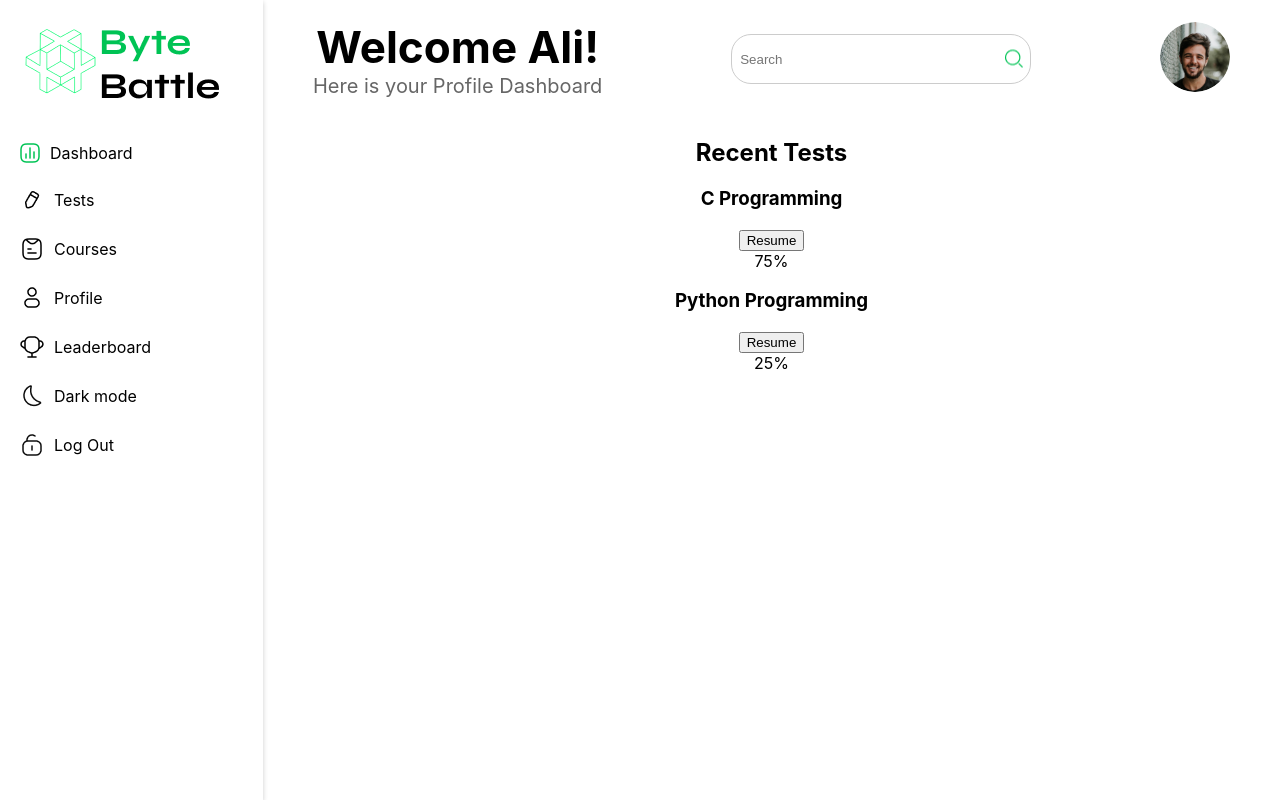
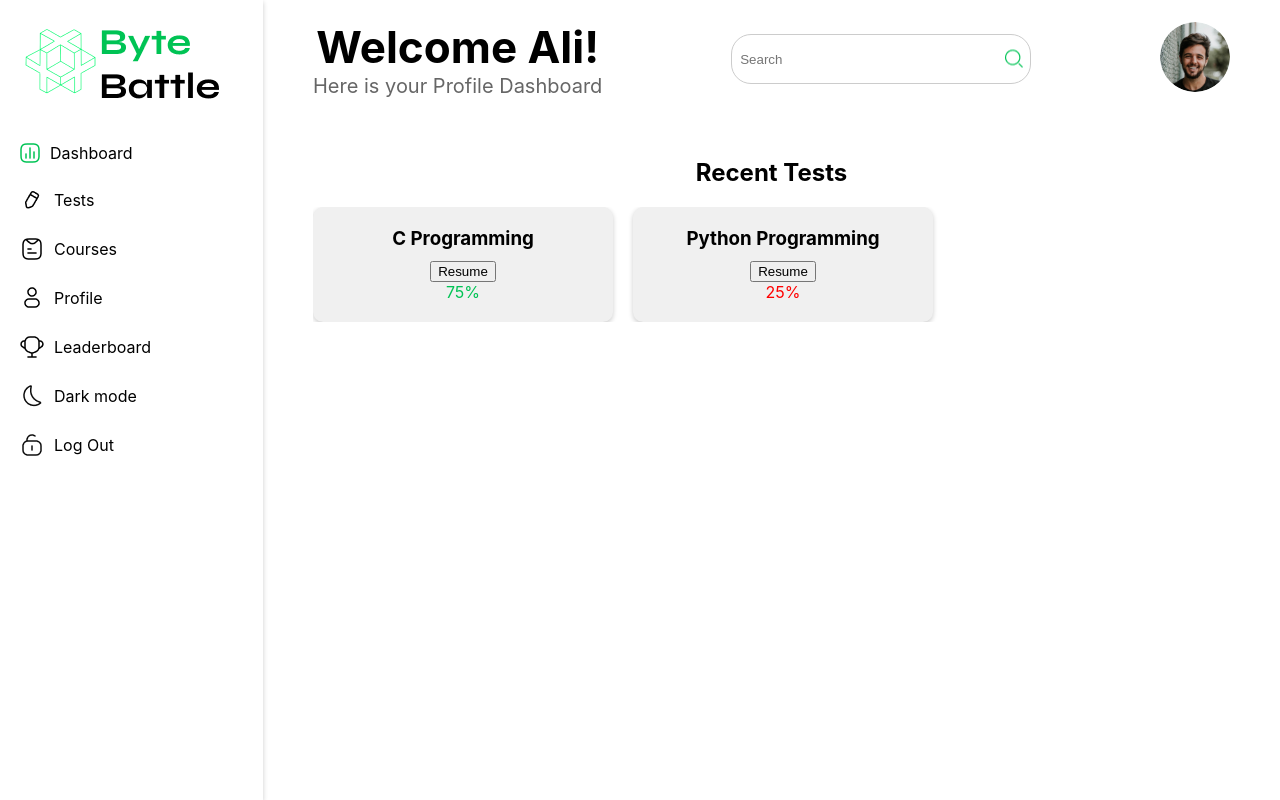
Before and after one commit to Ali-H-Hassan/ByteBattles-CodingAdventure, a React (Create React App) app in the folder frontend/: page /Dashboard in a window 1280 px wide. Built offline with nearby package versions, Linux system fonts and the light colour scheme.

Commit message:
Recents Tests Styling init

```diff
--- a/frontend/src/pages/Dashboard/Dashboard.css
+++ b/frontend/src/pages/Dashboard/Dashboard.css
@@ -95,3 +95,65 @@
 .welcome-message p {
   font-size: 20px;
 }
+.content-grid {
+  display: grid;
+  grid-template-columns: repeat(2, 1fr); /* Two columns */
+  grid-template-rows: repeat(2, 1fr); /* Two rows */
+  gap: 20px; /* Space between grid items */
+  padding: 20px 0; /* Padding above and below the grid */
+}
+
+.recent-tests {
+  grid-column: span 2; /* If "Recent Tests" should span across two columns */
+  /* Add more styling as needed */
+}
+
+.test-cards-container {
+  display: flex;
+  overflow-x: auto; /* Allows scrolling on x-axis if cards overflow */
+}
+
+.test-card {
+  background-color: #f0f0f0; /* Light gray background, adjust as needed */
+  border-radius: 10px; /* Rounded corners */
+  margin-right: 20px; /* Space between cards */
+  padding: 20px; /* Padding inside cards */
+  width: 300px; /* Fixed width, adjust as needed */
+  box-shadow: 0 2px 5px rgba(0, 0, 0, 0.2); /* Optional shadow */
+}
+
+.test-card-info h3 {
+  margin: 0 0 10px 0; /* Space below the title */
+}
+
+.resume-button {
+  /* Style your button */
+}
+
+.test-progress .progress-indicator {
+  /* Style your progress indicator */
+}
+
+.progress-indicator.green {
+  color: #00c354; /* Green color for progress */
+}
+
+.progress-indicator.red {
+  color: #ff0000; /* Red color for progress */
+}
+
+/* Styles for the other grid sections */
+.grid-section {
+  /* Apply shared styles for the other parts of the grid */
+}
+
+/* Add any responsive design styles as needed */
+@media (max-width: 768px) {
+  .content-grid {
+    grid-template-columns: 1fr; /* Stack grid items in a single column on small screens */
+  }
+
+  .recent-tests {
+    grid-column: 1; /* Ensure "Recent Tests" uses only one column on small screens */
+  }
+}
```
